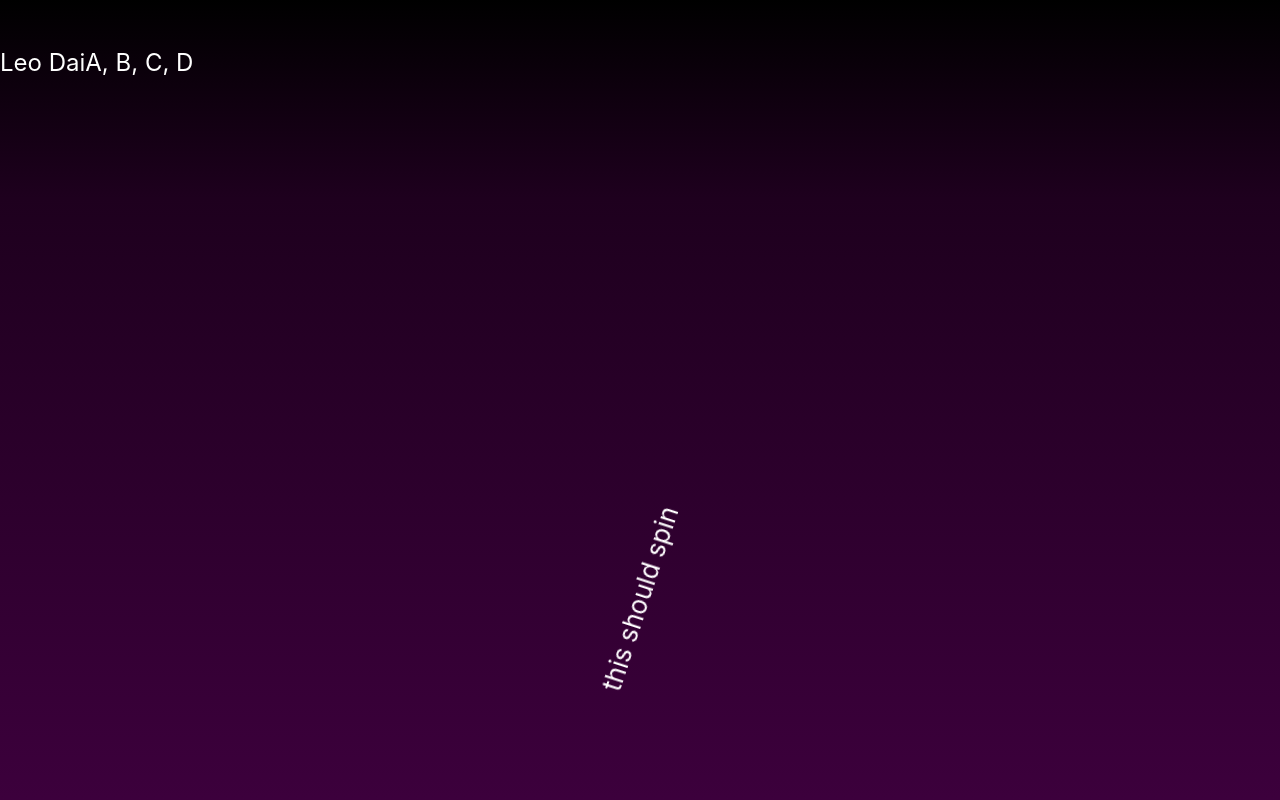
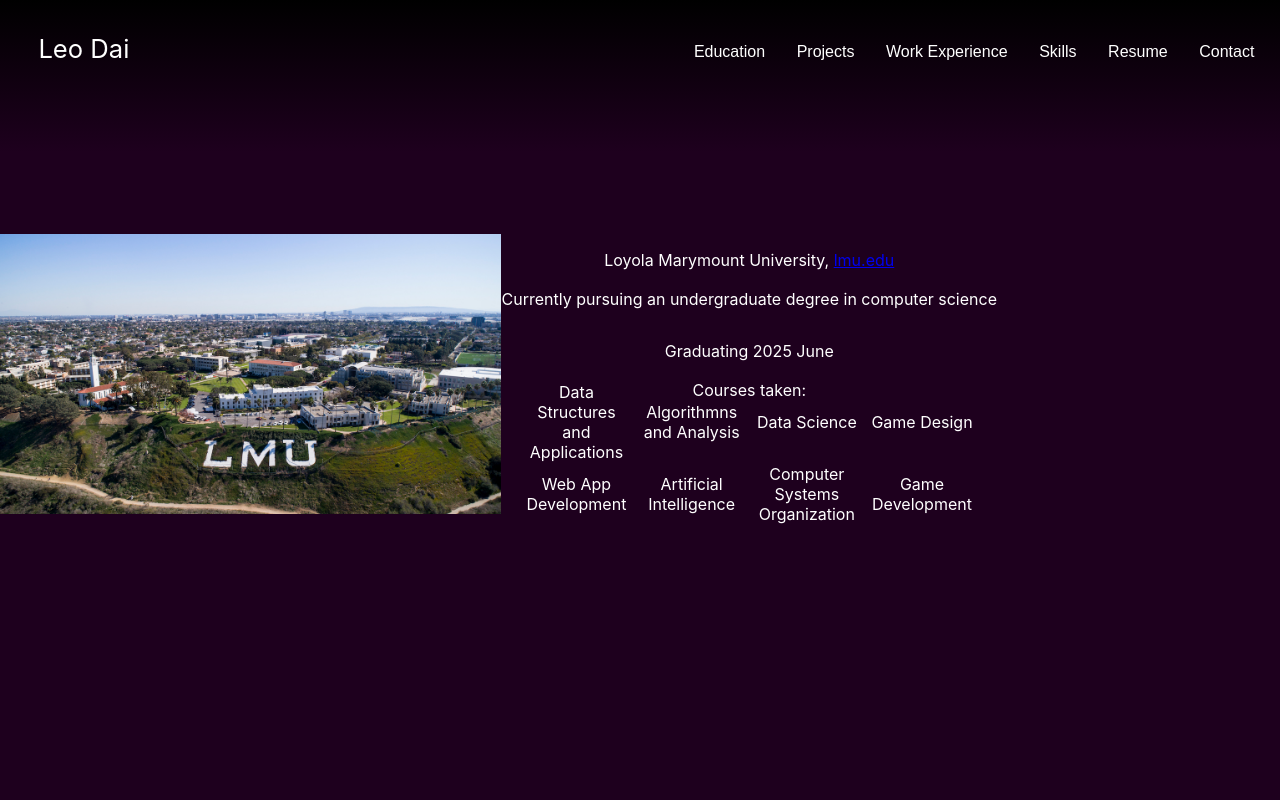
Before and after one commit to zleodai/PortfolioWebsite, a React (Create React App) app in the folder pokefinder/: page / in a window 1280 px wide. Shown: the top 800 px of the page. Built offline with nearby package versions, Linux system fonts and the light colour scheme.

Commit message:
start of many commmits
Added some basic structure but alot needs to be worked on and polished ...

```diff
--- a/pokefinder/src/App.css
+++ b/pokefinder/src/App.css
@@ -4,39 +4,117 @@
 
 .Header {
   background: linear-gradient(180deg, black, #1E001E);
-  padding-top: 6vh;
-  padding-bottom: 8ch;
+  padding-top: 1vh;
+  padding-bottom: 8vh;
+  width: 100vw;
+  height: 10vh;
+  position: fixed;
   color: white;
-  font-size: 3vh;
+  display: flex;
+  justify-content: space-between;
+}
+
+#headerName{
+  display: flex;
+  align-items: center;
+  padding-left: 3vw;
+  font-size: 2vmax;
+}
+
+#buttonContainer{
+  display: flex;
+  align-items: center;
+  padding-top: 1vh;
+}
+
+.Buttons{
+  padding-right: 2vw;
+  font-size: 1.25vmax;
+  border: none;
+  background-color: transparent;
+  color: white;
+}
+
+.Front {
+  background-color: #1E001E;
+  font-size: calc(10px + 2vmin);
+  color: white;
+
+  min-height: 100vh;
+
+  padding-top: 20vh;
+
+  display: flex;
+  flex-direction: column;
+  align-items: start;
+  justify-content: space-evenly;
+}
+
+.Education {
+  font-size: 2vh;
+
   display: flex;
   flex-direction: row;
-  flex-wrap: wrap;
+  align-items: start;
+  justify-content: start;
+}
+
+.Education #lmuPicture {
+  /* 1200 * 670 */
+  height: 35vmin;
+  width: (1.79 * 35)vmin;
+}
+
+.Education .TextContainer {
+  height: 35vh;
+  width: (100 - (1.79 * 35))vw;
+
+  display: flex;
+  flex-direction: column;
   align-items: center;
 }
 
-.Front {
-  background: linear-gradient(180deg, #1E001E, #460046);
-  min-height: 100vh;
-  display: flex;
-  flex-direction: column;
-  align-items: center;
-  justify-content: center;
-  font-size: calc(10px + 2vmin);
-  color: white;
+.Education .TextContainer #info{
+  flex: 1;
+  padding-top: 2vh;
 }
 
-#testAnimation {
-  animation: testAnimation infinite 2s linear;
+.Education .TextContainer #relevance{
+  flex: 2;
+  padding-top: 2vh;
 }
 
-@keyframes testAnimation {
-  from {
-    transform: rotate(0deg);
-  }
-  to {
-    transform: rotate(360deg);
-  }
+.Education .TextContainer #relevance1{
+  flex: 1;
+  padding-top: 1vh;
 }
+
+.Education .TextContainer #coursesHeader{
+  flex: 1;
+  padding-top: 2vh;
+}
+
+.Education .TextContainer .Courses {
+  display: grid;
+  grid-template-areas:
+  "a0 a1 a2 a3"
+  "b0 b1 b2 b3";
+  grid-template-columns: 8vw 8vw 8vw 8vw;
+  grid-template-rows: 5vh 5vh;
+  gap: 4vh 1vw;
+
+  align-items: center;
+  justify-items: center;
+}
+
+.Education .TextContainer .Courses #0{grid-area: a0;}
+.Education .TextContainer .Courses #1{grid-area: a1;}
+.Education .TextContainer .Courses #2{grid-area: a2;}
+.Education .TextContainer .Courses #3{grid-area: a3;}
+.Education .TextContainer .Courses #4{grid-area: b0;}
+.Education .TextContainer .Courses #5{grid-area: b1;}
+.Education .TextContainer .Courses #6{grid-area: b2;}
+.Education .TextContainer .Courses #7{grid-area: b3;}
 
 /* @keyframes App-logo-spin {
   from {
--- a/pokefinder/src/App.js
+++ b/pokefinder/src/App.js
@@ -7,14 +7,70 @@
         <div id = "headerName">
           Leo Dai
         </div>
-        <div id = "contactIcons">
-          A, B, C, D
+        <div id = "buttonContainer">
+          <button className = "Buttons" id = "education">
+            Education
+          </button>
+          <button className = "Buttons" id = "projects">
+            Projects
+          </button>
+          <button className = "Buttons" id = "experience">
+            Work Experience
+          </button>
+          <button className = "Buttons" id = "skills">
+            Skills
+          </button>
+          <button className = "Buttons" id = "resume">
+            Resume
+          </button>
+          <button className = "Buttons" id = "contact">
+            Contact
+          </button>
         </div>
       </header>
       <div className="Front">
-        <p id="testAnimation">
-          this should spin
-        </p>
+        <div className = "Education">
+          <img src = {require('./media/lmuPicture.jpg')} id = "lmuPicture" alt = "LMU Photo"/>
+          <div className = "TextContainer">
+            <div id = "info">
+              Loyola Marymount University, <a href="https://www.lmu.edu/">lmu.edu</a>
+            </div>
+            <div id = "relevance">
+              Currently pursuing an undergraduate degree in computer science
+            </div>
+            <div id = "relevance1">
+              Graduating 2025 June
+            </div>
+            <div id = "coursesHeader">
+                Courses taken:
+              </div>
+            <div className = "Courses">
+              <div id = "0">Data Structures and Applications</div>
+              <div id = "1">Algorithmns and Analysis</div>
+              <div id = "2">Data Science</div>
+              <div id = "3">Game Design</div>
+              <div id = "4">Web App Development</div>
+              <div id = "5">Artificial Intelligence</div>
+              <div id = "6">Computer Systems Organization</div>
+              <div id = "7">Game Development</div>
+            </div>
+          </div>
+        </div>
+        <div className = "Projects">
+
+        </div>
+        <div className = "Experience">
+
+        </div>
+        <div className = "Skills">
+
+        </div>
+        <div className = "Resume">
+
+        </div>
+        <div className = "Contact">
+
+        </div>
       </div>
     </div>
   );
```
Also changed, not shown: pokefinder/src/media/lmuPicture.jpg (added).
